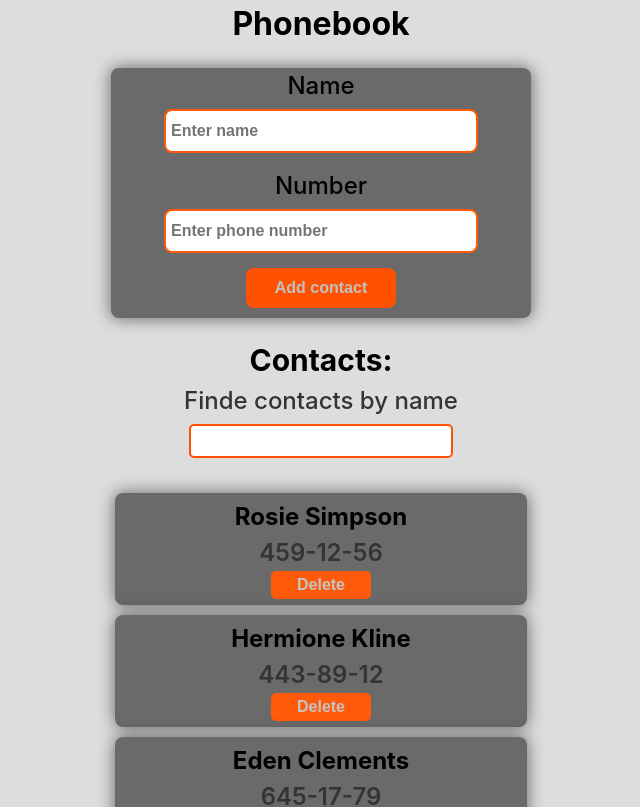
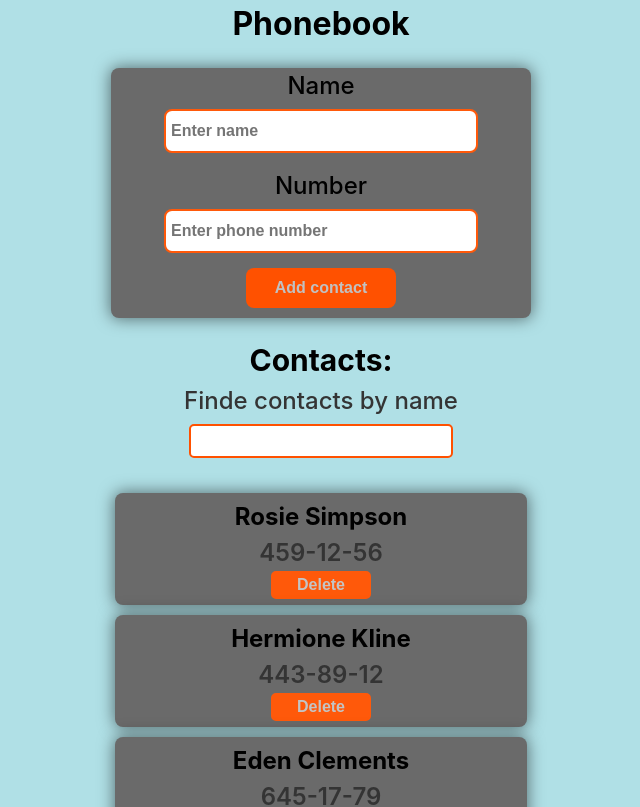
Before and after one commit to Vladyslav-Starostyn/goit-react-hw-03-phonebook, a React (Create React App) app: page / in a window 1280 px wide. Shown: the top 807 px of the page, without its empty margins (319-959 px from the left). Built offline with nearby package versions, Linux system fonts and the light colour scheme.

Commit message:
Update index.css

```diff
--- a/src/index.css
+++ b/src/index.css
@@ -3,7 +3,7 @@
 body {
   font-family: sans-serif;
   line-height: 1.5;
-  background-color: #dddddd;
+  background-color: powderblue;
 }
 
 h1,
```
